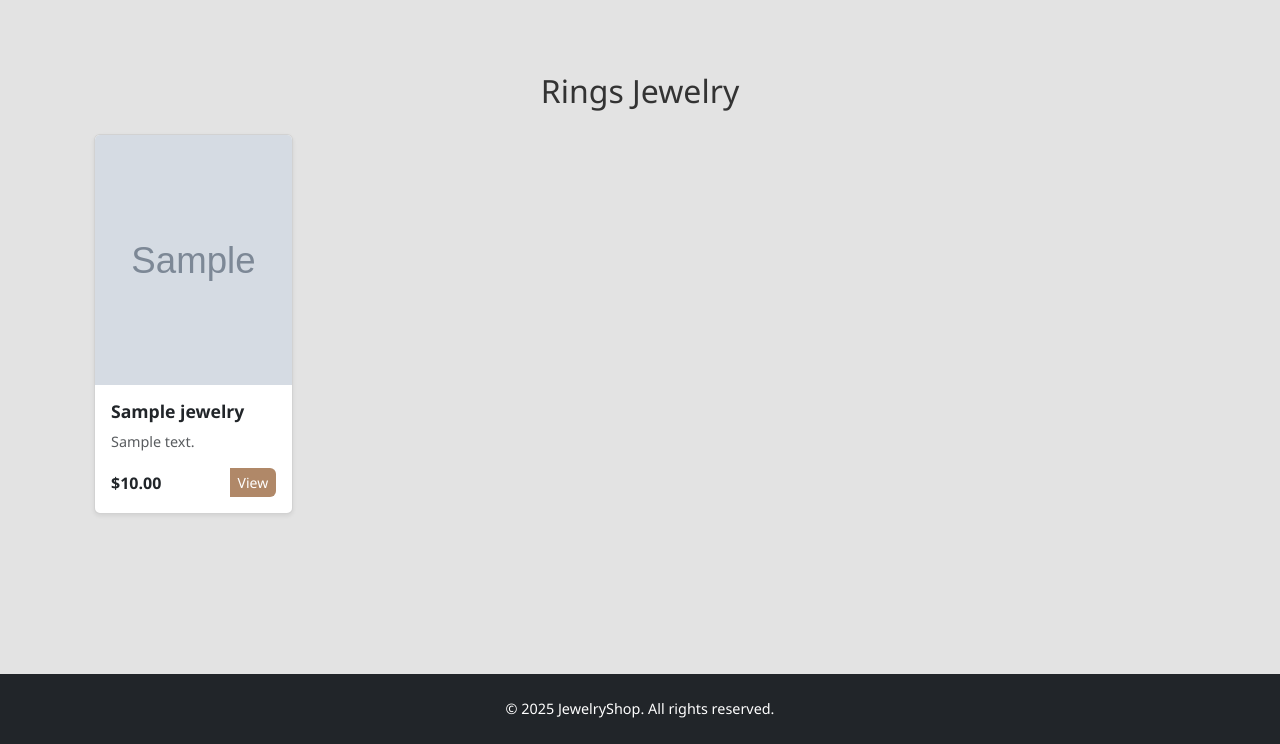
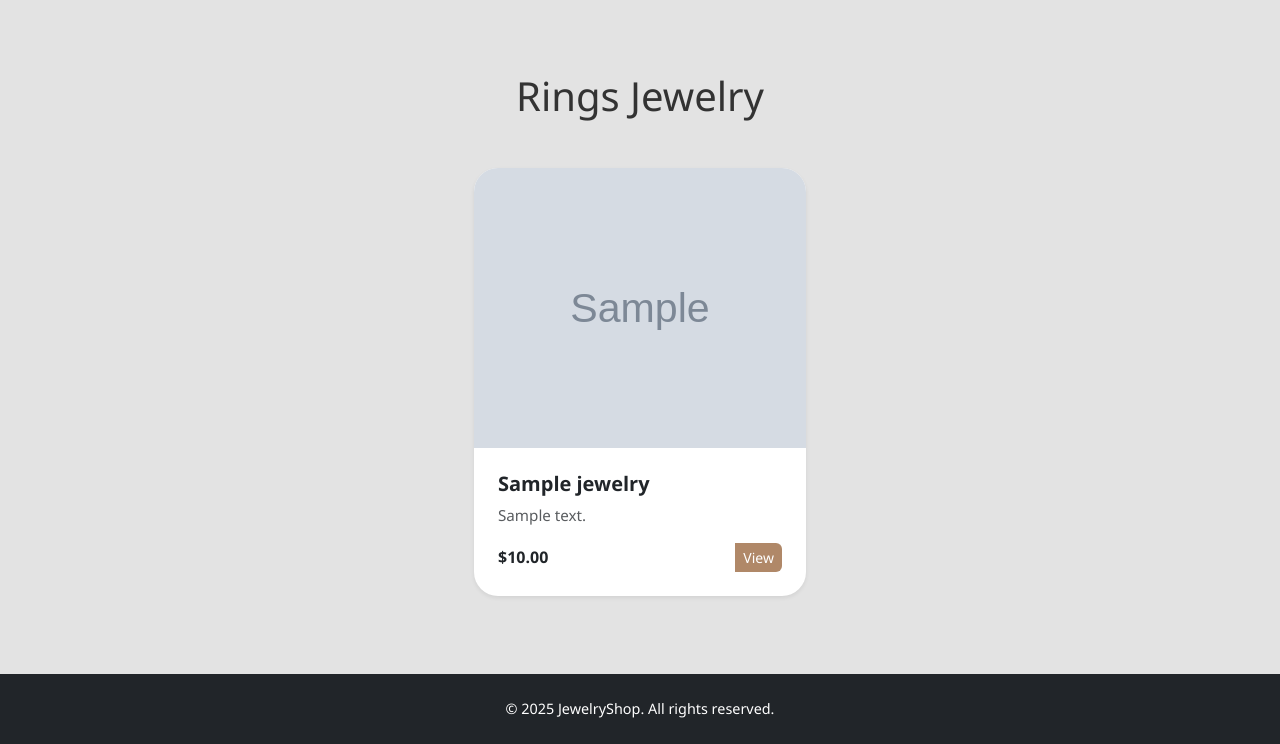
Before and after one commit to albert-dimitrov/JewelryShop, a Django app: page /jewelry/collections/Rings/ in a window 1280 px wide. Shown: the part 56-800 px from the top of the page. Run offline with Django 5.2, Linux system fonts and the light colour scheme; tables that the repository leaves empty hold one stand-in row (values such as "Sample post"); grey boxes marked "Sample" are stand-in pictures.

Commit message:
Change: changed style of jewelries items show

```diff
--- a/static/css/jewelries.css
+++ b/static/css/jewelries.css
@@ -25,3 +25,30 @@
     font-size: 1.1rem;
     color: #333;
 }
+
+.custom-category-card {
+    border-radius: 1.5rem;
+    transition: transform 0.2s ease-in-out;
+    background-color: #fff;
+}
+
+.custom-category-card:hover {
+    transform: translateY(-6px);
+    box-shadow: 0 12px 24px rgba(0, 0, 0, 0.1);
+}
+
+.custom-category-img {
+    height: 280px;
+    object-fit: cover;
+    border-top-left-radius: 1.5rem;
+    border-top-right-radius: 1.5rem;
+}
+
+.custom-category-card .card-title {
+    font-size: 1.25rem;
+}
+
+.custom-category-card .card-text {
+    font-size: 0.95rem;
+    color: #666;
+}
--- a/templates/jewelries/items-page.html
+++ b/templates/jewelries/items-page.html
@@ -3,17 +3,18 @@
 
 {% block content %}
     <div class="container py-5">
-        <h2 class="text-center mb-4">{{ category }} Jewelry</h2>
+        <h2 class="text-center mb-5 display-6">{{ category|title }} Jewelry</h2>
 
         {% if jewelries %}
-            <div class="row row-cols-1 row-cols-sm-2 row-cols-md-3 row-cols-lg-5 g-4">
+            <div class="row g-5 justify-content-center">
                 {% for jewelry in jewelries %}
-                    <div class="col">
-                        <div class="card h-100 shadow-sm">
-                            <img src="{{ jewelry.image }}" class="card-img-top" alt="{{ jewelry.name }}">
-                            <div class="card-body d-flex flex-column">
-                                <h5 class="card-title">{{ jewelry.name }}</h5>
-                                <p class="card-text text-muted">{{ jewelry.description|truncatewords:30 }}</p>
+                    <div class="col-12 col-md-6 col-lg-4">
+                        <div class="card custom-category-card shadow-sm border-0 h-100">
+                            <img src="{{ jewelry.image }}" class="card-img-top custom-category-img"
+                                 alt="{{ jewelry.name }}">
+                            <div class="card-body d-flex flex-column p-4">
+                                <h5 class="card-title fw-bold">{{ jewelry.name }}</h5>
+                                <p class="card-text text-muted small mb-3">{{ jewelry.description|truncatewords:15 }}</p>
                                 <div class="mt-auto d-flex justify-content-between align-items-center">
                                     <span class="fw-bold">${{ jewelry.price }}</span>
                                     <a href="#" class="btn btn-sm btn-custom">View</a>
@@ -24,7 +25,7 @@
                 {% endfor %}
             </div>
         {% else %}
-            <p class="text-center text-muted">No items found in this category.</p>
+            <p class="text-center text-muted mt-4">No items found in this category.</p>
         {% endif %}
     </div>
 {% endblock %}
```
